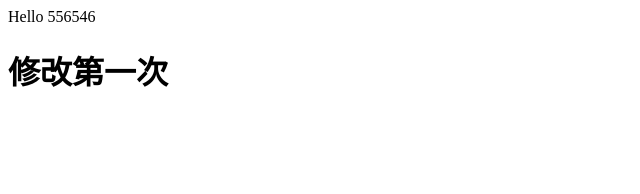
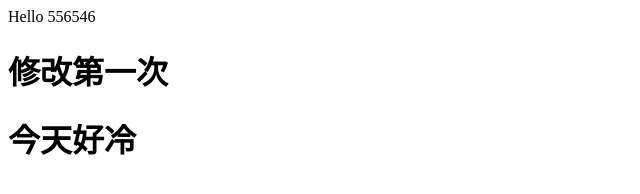
Before and after one commit to BruceLee1227/20221218, a plain HTML site: page index.html in a window 1280 px wide. Shown: the whole page, without its empty margins (0-640 px from the left). Drawn offline with Linux system fonts and the light colour scheme.

Commit message:
第二次

```diff
--- a/index.html
+++ b/index.html
@@ -9,5 +9,6 @@
 <body>
     Hello 556546
     <h1>修改第一次</h1>
+    <h1>今天好冷</h1>
 </body>
 </html>
```
